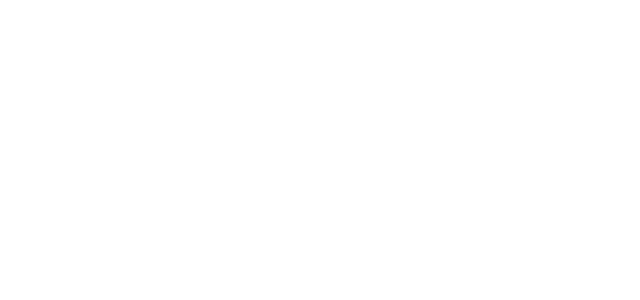
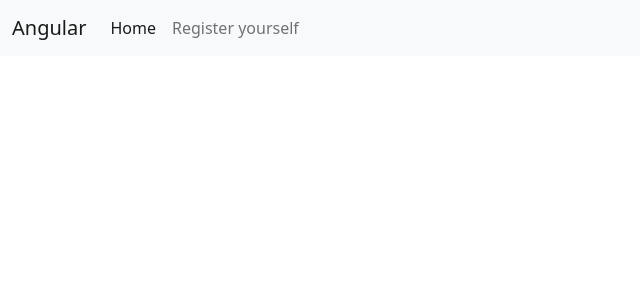
Before and after one commit to IIHT-Spring/Angular_ctc, an Angular app: page / in a window 1280 px wide. Shown: the top 300 px of the page, without its empty margins (0-640 px from the left). Built offline with nearby package versions, Linux system fonts and the light colour scheme.

Commit message:
added navbar and app routing

```diff
--- a/angular.json
+++ b/angular.json
@@ -27,7 +27,8 @@
               "src/assets"
             ],
             "styles": [
-              "src/styles.css"
+              "src/styles.css",
+              "node_modules/bootstrap/dist/css/bootstrap.min.css"
             ],
             "scripts": []
           },
--- a/package.json
+++ b/package.json
@@ -18,6 +18,7 @@
     "@angular/platform-browser": "~13.3.0",
     "@angular/platform-browser-dynamic": "~13.3.0",
     "@angular/router": "~13.3.0",
+    "bootstrap": "^5.1.3",
     "rxjs": "~7.5.0",
     "tslib": "^2.3.0",
     "zone.js": "~0.11.4"
--- a/src/app/app.component.html
+++ b/src/app/app.component.html
@@ -0,0 +1 @@
+<app-navbar></app-navbar>
--- a/src/app/app.module.ts
+++ b/src/app/app.module.ts
@@ -2,10 +2,12 @@
 import { BrowserModule } from '@angular/platform-browser';
 
 import { AppComponent } from './app.component';
+import { NavbarComponent } from './navbar/navbar.component';
 
 @NgModule({
   declarations: [
-    AppComponent
+    AppComponent,
+    NavbarComponent
   ],
   imports: [
     BrowserModule
--- /dev/null
+++ b/src/app/navbar/navbar.component.html
@@ -0,0 +1,19 @@
+<nav class="navbar navbar-expand-lg navbar-light bg-light">
+    <div class="container-fluid">
+      <a class="navbar-brand" href="#">Angular</a>
+      <button class="navbar-toggler" type="button" data-bs-toggle="collapse" data-bs-target="#navbarNav" aria-controls="navbarNav" aria-expanded="false" aria-label="Toggle navigation">
+        <span class="navbar-toggler-icon"></span>
+      </button>
+      <div class="collapse navbar-collapse" id="navbarNav">
+        <ul class="navbar-nav">
+          <li class="nav-item">
+            <a class="nav-link active" aria-current="page" href="#">Home</a>
+          </li>
+          <li class="nav-item">
+            <a class="nav-link" href="#">Register yourself</a>
+          </li>
+
+        </ul>
+      </div>
+    </div>
+  </nav>
--- /dev/null
+++ b/src/app/navbar/navbar.component.ts
@@ -0,0 +1,15 @@
+import { Component, OnInit } from '@angular/core';
+
+@Component({
+  selector: 'app-navbar',
+  templateUrl: './navbar.component.html',
+  styleUrls: ['./navbar.component.css']
+})
+export class NavbarComponent implements OnInit {
+
+  constructor() { }
+
+  ngOnInit(): void {
+  }
+
+}
```
Also changed, not shown: src/app/app-routing.module.ts (added, +13 -0 lines), src/app/navbar/navbar.component.css (added), 2 other files (tests, documents, lock files or other folders).
